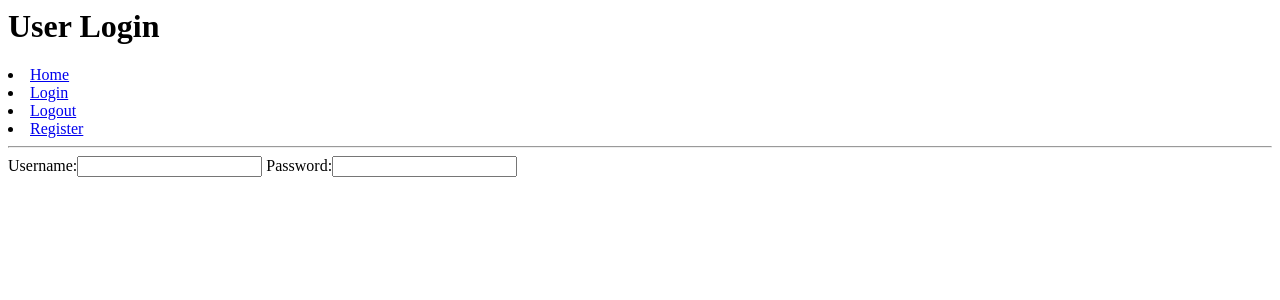
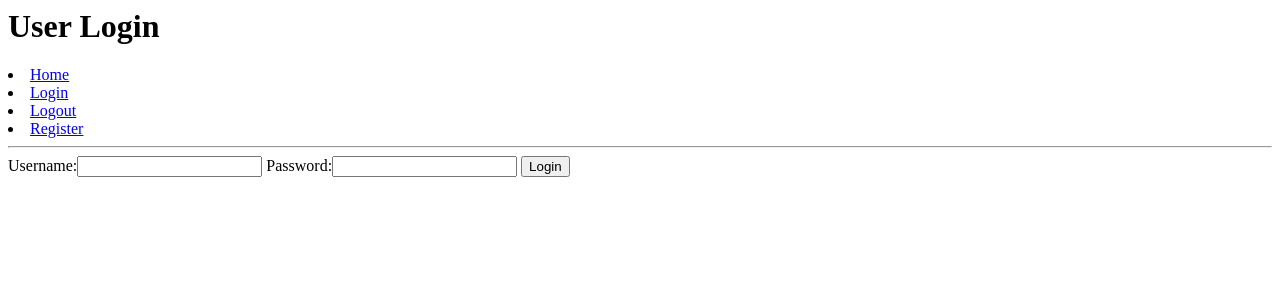
Before and after one commit to StephenWhittington/Fullstack-Milestone-Project, a Django app: page /accounts/login/ in a window 1280 px wide. Shown: the top 300 px of the page. Run offline with Django 3.2, Linux system fonts and the light colour scheme.

Commit message:
added userlogin to form with a success message

```diff
--- a/accounts/templates/login.html
+++ b/accounts/templates/login.html
@@ -20,7 +20,9 @@
         {% endif %}
 
         <form method="POST">
+        {% csrf_token %}
             {{ login_form }}
+            <button type="submit">Login</button>
         </form>
 
     </body>
--- a/accounts/views.py
+++ b/accounts/views.py
@@ -14,5 +14,19 @@ def logout(request):
 
 def login(request):
     """returns a login page"""
-    login_form = UserLoginForm()
+    if request.method == "POST":
+        login_form = UserLoginForm(request.POST)
+
+        if login_form.is_valid():
+            user = auth.authenticate(username=request.POST['username'],
+                                    password=request.POST['password'])
+
+            messages.success(request, "You have successfully loged in!")
+
+            if user:
+                auth.login(user=user, request=request)
+            else:
+                login_form.add_error(None, "Your username or password is Incorrect")
+    else:
+        login_form = UserLoginForm()
     return render(request, 'login.html', {"login_form": login_form})
```
Also changed, not shown: db.sqlite3.
